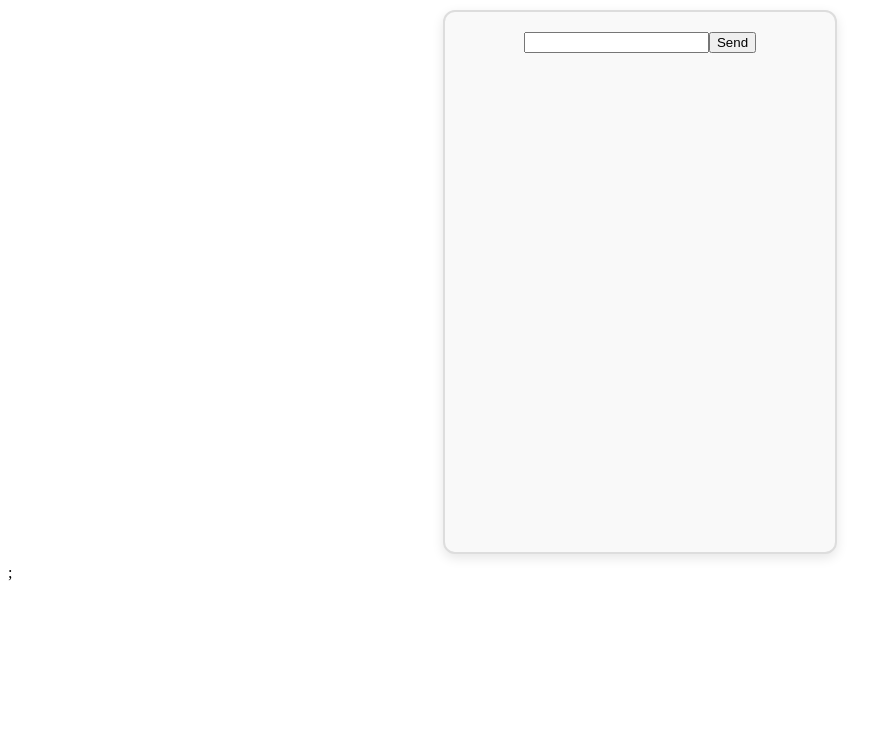
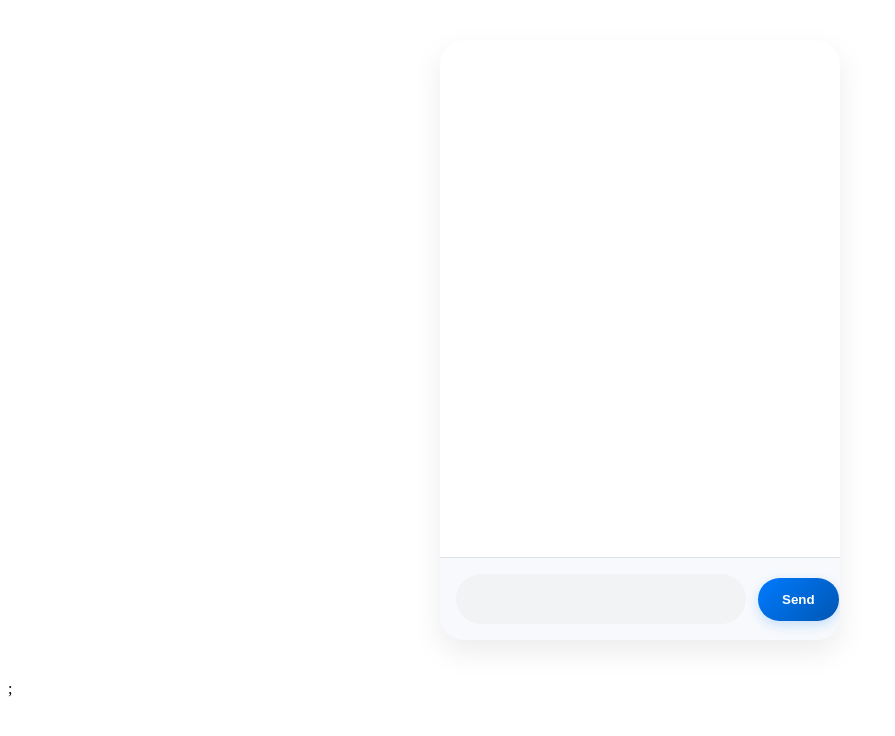
Before and after one commit to eliaset/chatbot, a React (Vite) app: page / in a window 1280 px wide. Shown: the top 736 px of the page, without its empty margins (0-895 px from the left). Built offline with nearby package versions, Linux system fonts and the light colour scheme.

Commit message:
add scroll

```diff
--- a/src/Chatbot.jsx
+++ b/src/Chatbot.jsx
@@ -1,11 +1,11 @@
-import { useState, useEffect } from "react";
+import { useState, useEffect, useRef } from "react";
 import botPic from "./assets/bot.png";
 import profilePic from "./assets/profile.png";
 function Chatbot() {
   const [input, setInput] = useState("");
   const [message, setMessage] = useState([]);
   const [botReplies, setBotReplies] = useState([]);
-
+  const scrollRef = useRef(null);
   const change = (e) => {
     setInput(e.target.value);
   };
@@ -24,10 +24,31 @@ function Chatbot() {
       setInput("");
     }
   };
+  useEffect(() => {
+    scrollRef.current?.scrollIntoView();
+  }, [message, botReplies]);
 
   return (
     <>
       <div className="all">
+        <div className="message-container">
+          {message.map((m, index) => (
+            <div className="message-block" key={index}>
+              <div className="message">
+                <p>{m}</p>
+                <img src={profilePic} alt="User Avatar" />
+              </div>
+              {botReplies[index] && (
+                <div className="bot">
+                  <img src={botPic} alt="Bot Avatar" />
+                  <p>{botReplies[index]}</p>
+                </div>
+              )}
+            </div>
+          ))}
+          <div ref={scrollRef}></div>
+        </div>
+
         <div className="input-container">
           <input
             className="input"
@@ -39,19 +60,6 @@ function Chatbot() {
             Send
           </button>
         </div>
-        {message.map((m, index) => (
-          <div className="message-container" key={index}>
-            <div className="message">
-              <p key={index}>{m}</p>
-
-              <img src={profilePic} />
-            </div>
-            <div className="bot">
-              <img src={botPic} />
-              <p key={index}>{botReplies[index]}</p>
-            </div>
-          </div>
-        ))}
       </div>
     </>
   );
--- a/src/index.css
+++ b/src/index.css
@@ -1,43 +1,159 @@
+:root {
+  --font-family: "Poppins", -apple-system, BlinkMacSystemFont, "Segoe UI",
+    Roboto, Oxygen, Ubuntu, Cantarell, "Open Sans", "Helvetica Neue", sans-serif;
+  --container-bg: #f7f9fc;
+  --chat-window-bg: #ffffff;
+  --user-bubble-bg: linear-gradient(135deg, #007bff, #0056b3);
+  --bot-bubble-bg: #e9ecef;
+  --text-color-light: #ffffff;
+  --text-color-dark: #333;
+  --input-bg-color: #f1f3f5;
+  --border-color: #dee2e6;
+  --shadow-color: rgba(0, 0, 0, 0.08);
+  --scrollbar-thumb-color: #ced4da;
+}
+
+@keyframes fadeIn {
+  from {
+    opacity: 0;
+    transform: translateY(10px);
+  }
+  to {
+    opacity: 1;
+    transform: translateY(0);
+  }
+}
+
 .all {
-  width: 350px;
-  height: 500px;
-  margin: 10px auto;
-  padding: 20px;
-  border: 2px solid #ddd;
-  border-radius: 12px;
+  width: 400px;
+  height: 600px;
+  margin: 40px auto;
+  padding: 0;
+  border-radius: 24px;
   display: flex;
   flex-direction: column;
-  background: #f9f9f9;
-  box-shadow: 0 4px 12px rgba(0, 0, 0, 0.1);
+  background: var(--container-bg);
+  box-shadow: 0 12px 30px var(--shadow-color);
+  font-family: var(--font-family);
   overflow: hidden;
-  font-family: Arial, sans-serif;
 }
+
+.message-container {
+  flex-grow: 1;
+  overflow-y: auto;
+  padding: 24px;
+  background: var(--chat-window-bg);
+  display: flex;
+  flex-direction: column;
+  gap: 24px;
+  scroll-behavior: smooth;
+}
+
+.message-block {
+  display: flex;
+  flex-direction: column;
+  gap: 12px;
+  animation: fadeIn 0.4s ease-out;
+}
+
+.message,
+.bot {
+  display: flex;
+  align-items: flex-end;
+  gap: 12px;
+  max-width: 85%;
+}
+
+.message img,
+.bot img {
+  height: 40px;
+  width: 40px;
+  border-radius: 50%;
+  object-fit: cover;
+  flex-shrink: 0;
+}
+
+.message p,
+.bot p {
+  padding: 12px 18px;
+  border-radius: 22px;
+  line-height: 1.5;
+  font-size: 15px;
+  margin: 0;
+  box-shadow: 0 4px 10px var(--shadow-color);
+  min-width: 0;
+  word-break: break-word;
+}
+
+.message {
+  align-self: flex-end;
+}
+
+.message p {
+  background: var(--user-bubble-bg);
+  color: var(--text-color-light);
+  border-bottom-right-radius: 6px;
+}
+
+.bot {
+  align-self: flex-start;
+}
+
+.bot p {
+  background: var(--bot-bubble-bg);
+  color: var(--text-color-dark);
+  border-bottom-left-radius: 6px;
+}
+
 .input-container {
   display: flex;
-  flex-direction: row;
-  align-self: center;
-  margin-bottom: 30px;
-}
-.message-container {
-  display: flex;
-  flex-direction: column;
-}
-.message {
-  display: flex;
-  flex-direction: row;
-  align-self: self-end;
+  gap: 12px;
+  padding: 16px;
+  border-top: 1px solid var(--border-color);
+  background: var(--container-bg);
+  align-items: center;
 }
 
-.message img {
-  height: 40px;
-  align-self: center;
+.input {
+  flex: 1;
+  padding: 14px 20px;
+  border: 1px solid transparent;
+  border-radius: 30px;
+  background: var(--input-bg-color);
+  font-size: 16px;
+  font-family: var(--font-family);
+  outline: none;
+  transition: all 0.3s ease;
 }
-.bot {
-  display: flex;
-  flex-direction: row;
-  align-self: flex-start;
+
+.input:focus {
+  background: #ffffff;
+  border-color: #007bff;
+  box-shadow: 0 0 0 4px rgba(0, 123, 255, 0.1);
 }
-.bot img {
-  height: 40px;
-  align-self: center;
+
+.send {
+  padding: 14px 24px;
+  background: linear-gradient(135deg, #007bff, #0056b3);
+  border: none;
+  border-radius: 30px;
+  color: white;
+  font-weight: 600;
+  cursor: pointer;
+  transition: transform 0.2s ease, box-shadow 0.3s ease;
+  box-shadow: 0 4px 12px rgba(0, 123, 255, 0.2);
 }
+
+.send:hover {
+  transform: translateY(-2px);
+  box-shadow: 0 6px 16px rgba(0, 123, 255, 0.3);
+}
+
+.message-container::-webkit-scrollbar {
+  width: 7px;
+}
+
+.message-container::-webkit-scrollbar-thumb {
+  background: var(--scrollbar-thumb-color);
+  border-radius: 10px;
+}
```
